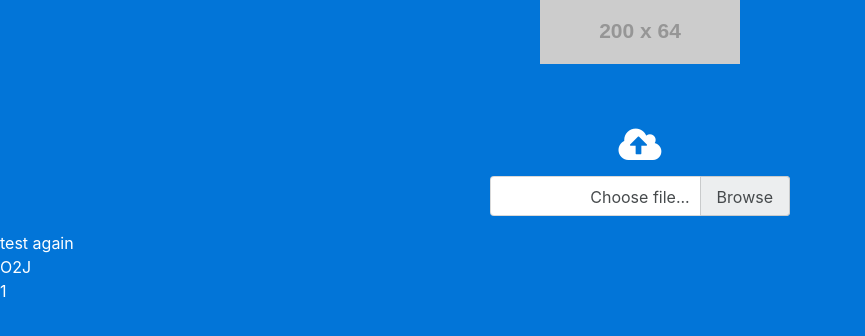
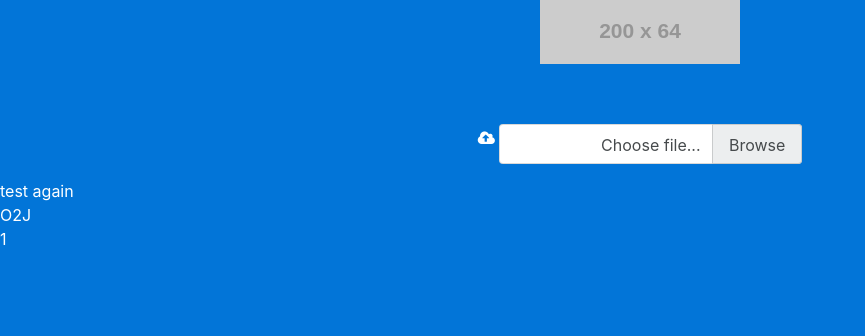
Before and after one commit to awratten/O2J, a PHP site: page / in a window 1280 px wide. Shown: the top 336 px of the page, without its empty margins (0-865 px from the left). Run offline with PHP 8.4, Linux system fonts and the light colour scheme; grey boxes labelled with a size stand in for pictures from a placeholder-image service; some libraries are stand-ins or nearby versions.

Commit message:
change max width form

```diff
--- a/web/css/main.css
+++ b/web/css/main.css
@@ -14,7 +14,7 @@
 }
 
 .form-upload {
-  max-width: 330px;
+  max-width: 500px;
   padding: 15px;
   margin: 0 auto;
 }
--- a/web/index.php
+++ b/web/index.php
@@ -5,7 +5,6 @@
 
  */
 ?>
-
 <!DOCTYPE html>
 <html lang="en">
     <head>
@@ -28,13 +27,19 @@
             <div class="row text-center">
                 <div class="col-lg-12">
                     <img style="margin-bottom: 45px;display: block;margin-left: auto;margin-right: auto;" src="http://placehold.it/200x64" alt="Logo">
+
                     <form class="form-upload">
-                        <h1><i class="fa fa-cloud-upload" aria-hidden="true"></i></h1>
+                        <i class="fa fa-cloud-upload fa-6" aria-hidden="true"></i>
                         <label class="custom-file">
                             <input type="file" id="file" class="custom-file-input">
                             <span class="custom-file-control"></span>
                         </label>
                     </form>
+
+                </div>
+                <div>
+
+
                 </div>
             </div>
         </div>
```
